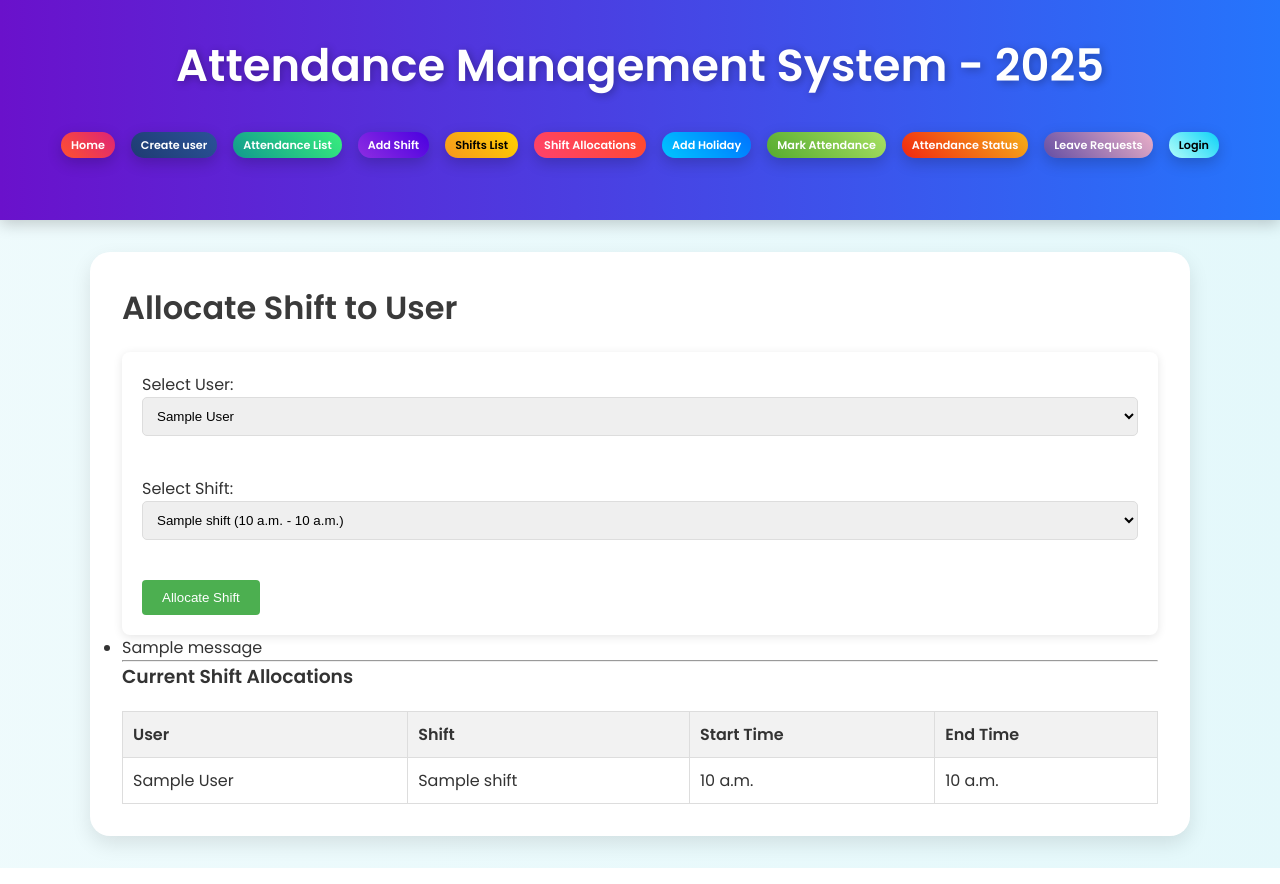
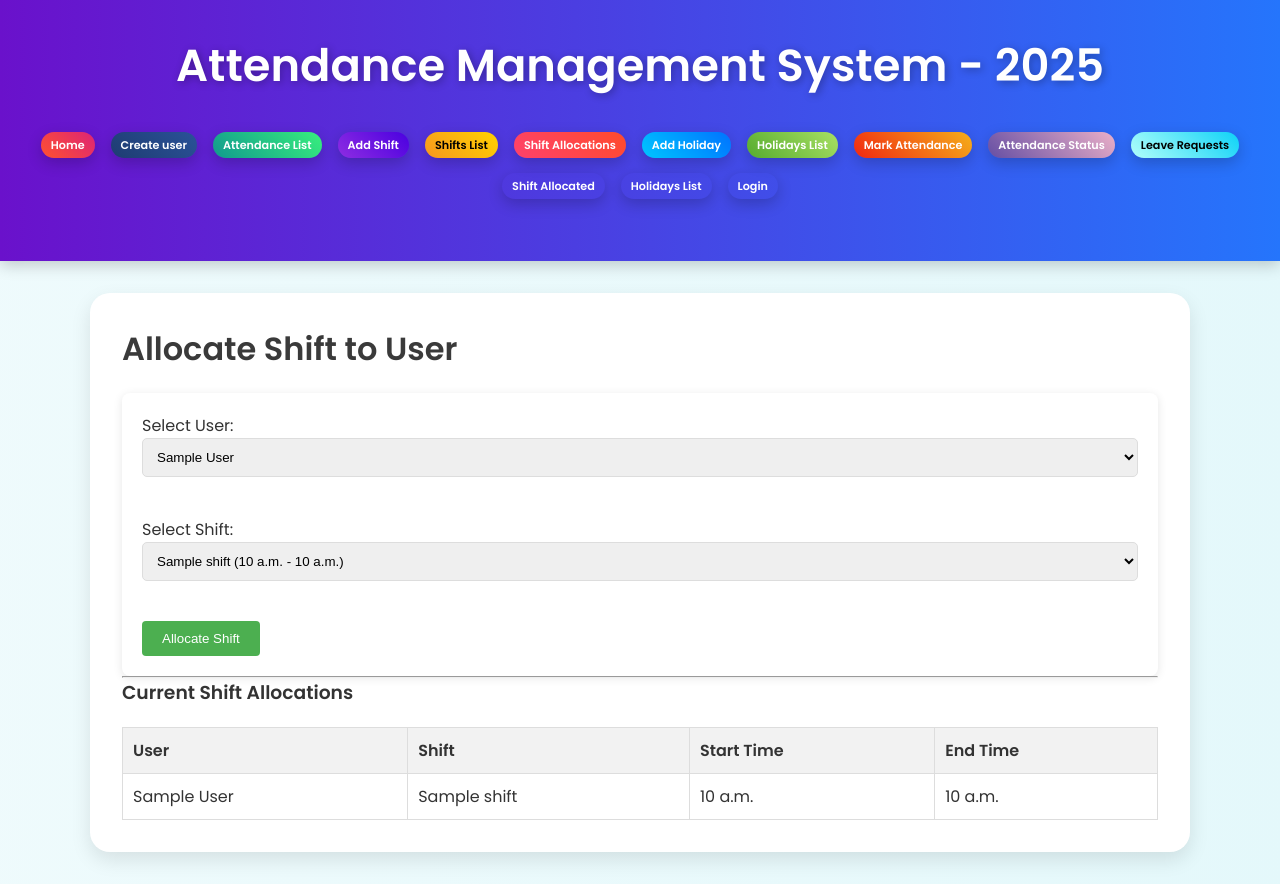
Before and after one commit to yallalaraja/Attendance_Management_System-Team-Alpha-, a Django app: page /ams/shift/allocate in a window 1280 px wide. Run offline with Django 5.2, Linux system fonts and the light colour scheme; a user stored in the database is signed in; tables that the repository leaves empty hold one stand-in row (values such as "Sample post"); one stand-in notice (Sample message) is shown.

Commit message:
shift allocation to each employee template done

```diff
--- a/Ams_be/Ams_app/templates/ams_app/base.html
+++ b/Ams_be/Ams_app/templates/ams_app/base.html
@@ -24,11 +24,14 @@
                     <li><a href="{% url 'shift_list' %}">Shifts List</a></li>
                     <li><a href="{% url 'shift_allocate' %}">Shift Allocations</a></li>
                     <li><a href="{% url 'add_holiday' %}">Add Holiday</a></li>
+                    <li><a href="{% url 'holiday_list' %}">Holidays List</a></li>
                 {% endif %}
 
                 <li><a href="{% url 'attendance_check' %}">Mark Attendance</a></li>
                 <li><a href="{% url 'attendance_status' %}">Attendance Status</a></li>
                 <li><a href="{% url 'leave_list' %}">Leave Requests</a></li>
+                <li><a href="{% url 'shift_allocate' %}">Shift Allocated</a></li>
+                <li><a href="{% url 'holiday_list' %}">Holidays List</a></li>
                 <li><a href="{% url 'login' %}">Login</a></li>
             </ul>
         </nav>
--- a/Ams_be/Ams_app/templates/ams_app/shift/allocate_shift.html
+++ b/Ams_be/Ams_app/templates/ams_app/shift/allocate_shift.html
@@ -23,15 +23,6 @@
 
     <button type="submit">Allocate Shift</button>
 </form>
-
-{% if messages %}
-    <ul>
-        {% for message in messages %}
-        <li>{{ message }}</li>
-        {% endfor %}
-    </ul>
-{% endif %}
-
 <hr>
 
 <h3>Current Shift Allocations</h3>
--- a/Ams_be/Ams_app/views.py
+++ b/Ams_be/Ams_app/views.py
@@ -457,6 +457,17 @@ def shift_list(request):
 User = get_user_model()
 
 def allocate_shift(request):
+    today = date.today()  # Set today's date or any other logic
+
+    # If Employee, only show their allocation — no shift assignment access
+    if request.user.role == "Employee":
+        assignment = UserShiftAssignment.objects.filter(user=request.user, date=today).select_related('shift').first()
+        context = {
+            'employee_shift': assignment,
+        }
+        return render(request, 'ams_app/shift/employee_shift.html', context)
+
+    # For admin/HR
     if request.user.role not in ['Admin','HR']:
         raise PermissionDenied
 
@@ -467,7 +478,7 @@ def allocate_shift(request):
         user = User.objects.get(id=user_id)
         shift = Shift.objects.get(id=shift_id)
 
-        today = date.today()  # Set today's date or any other logic
+
 
         # Create or update shift allocation
         UserShiftAssignment.objects.update_or_create(
```
Also changed, not shown: Ams_be/Ams_app/templates/ams_app/shift/employee_shift.html (added, +13 -0 lines).
